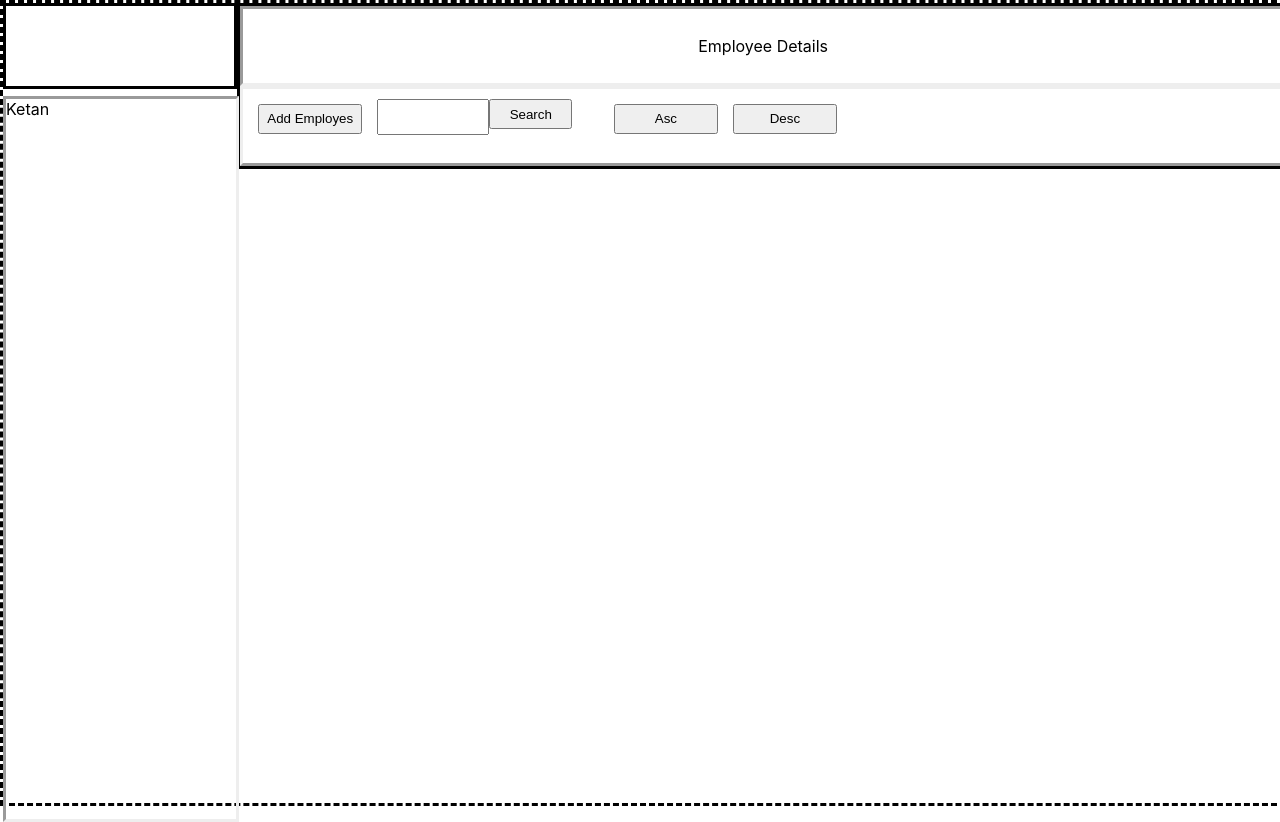
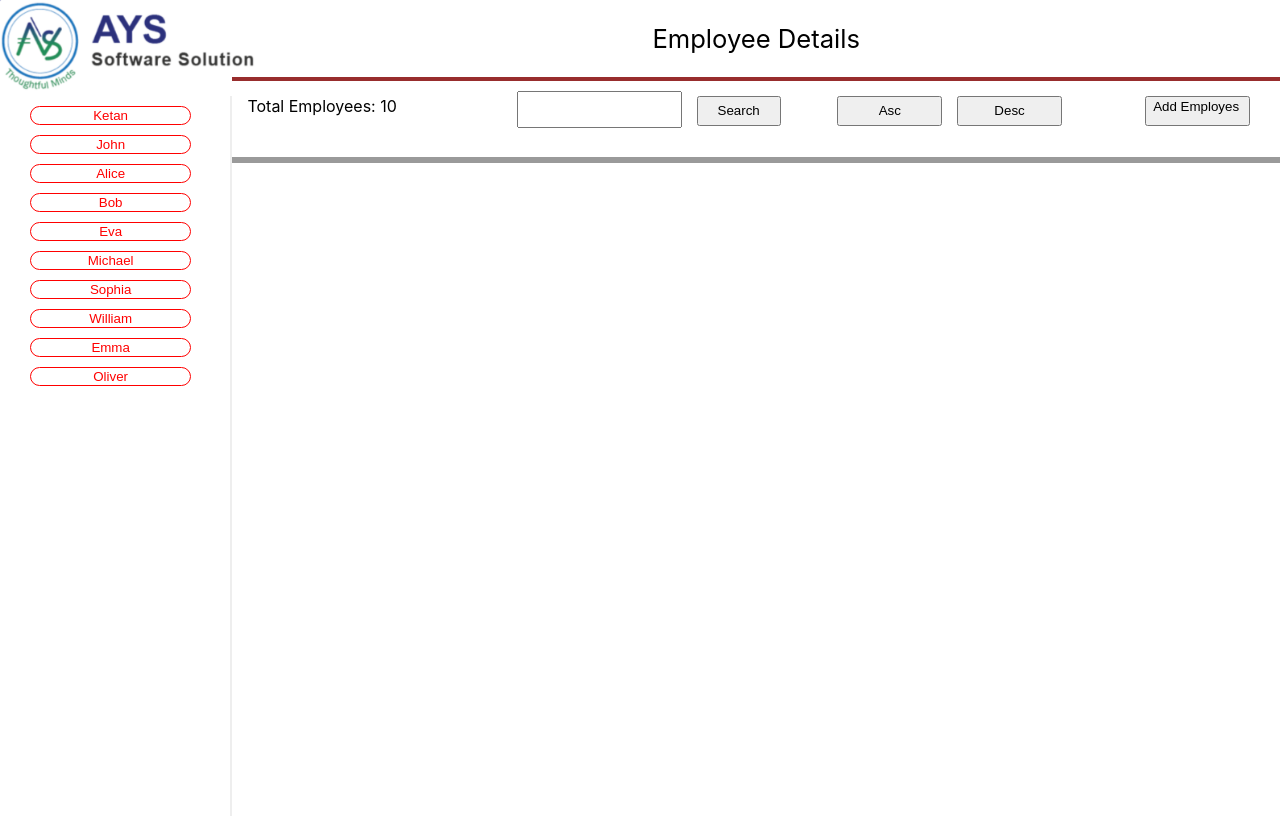
Before and after one commit to KetanRathor/ReactPracticeCodes111, a React (Create React App) app in the folder employee_details/: page / in a window 1280 px wide. Built offline with nearby package versions, Linux system fonts and the light colour scheme.

Commit message:
30/01/24

```diff
--- a/employee_details/src/App.css
+++ b/employee_details/src/App.css
@@ -2,13 +2,16 @@
   display: flex;
   height: 100vh;
   width: 100%;
-  border-style: dashed;
+  /* border-style: dashed; */
 }
 #aysLogo{
   display: flex;
-  height: 10%;
+  /* align-items: center; */
+  /* justify-content: center; */
+  height: 12%;
   width: 18%;
-  border-style: solid;
+  border-right: 2px inset;
+  /* border-style: solid; */
 }
 
 /* img{
@@ -19,17 +22,22 @@
   flex-direction: column;
   height:20%;
   width: 82%;
-  border-style: solid;
+  border-bottom: 3px outset;
+  /* border-style: solid; */
 }
 
 #Header1{
   display: flex;
+  position: relative;
   height: 50%;
-  border-style: inset;
+  /* border-style: inset; */
   justify-content:  center;
   align-items: center;
-
+  border-bottom: 3px outset;
+  border-width: 4px;
+  border-color: rgb(236, 71, 71);
   width: 100%;
+  font-size: 160%;
 
 }
 #ToolBar{
@@ -37,24 +45,30 @@
   height: 50%;
   width: 100%;
 
-  border-style: outset;
+  border-bottom: outset;
 }
 
 #add{
-  margin: 15px;
+  display:flex;
+  position: relative;
+  left: 70%;
+  /* margin: 15px; */
+  margin-top: 15px;
   height: 40%;
   width: 10%;
 }
 #fname{
   margin-top:1%;
   height: 40%;
-  width: 10%;
-  left: 20%;
+  width: 15%;
+  /* left: 20%; */
+  margin-left: 0px;
 }
 #Search{
-  margin-top:1%;
+  /* margin-top:1%; */
   height: 40%;
   width: 8%;
+  margin: 15px;
 }
 #Asc{
   margin: 15px;
@@ -70,11 +84,38 @@
 }
 #EmployeeNavBar{
   display: flex;
+  flex-direction: column;
   position: absolute;
   height: 90%;
   width: 18%;
   top:12%;
-  border-style: inset;
+  /* border-style: inset; */
+  border-right: 2px inset;
+  /* padding-left: 10px;  */
 
 
 }
+#Empnames{
+  display: flex;
+  border: 1px solid;
+  margin-left:30px;
+  margin-top: 10px;
+  border-radius: 15px;
+  width: 70%;
+  align-items: center;
+  justify-content: center;
+  color: red;
+}
+#totalEmployees{
+  margin: 15px;
+}
+
+
+#EmployeeDetails{
+  position: absolute;
+  left: 50%;
+  top: 20%;
+  align-items: center;
+  justify-content: center;
+
+}
--- a/employee_details/src/App.js
+++ b/employee_details/src/App.js
@@ -1,17 +1,67 @@
 import React from 'react';
+import {useState} from 'react';
 import Ayslogo from "./components/Ayslogo";
 import Header from "./components/Header";
 import EmployeeNavBar from "./components/EmployeeNavBar";
+import EmployeeDetails from './components/EmployeeDetails';
 
 import './App.css';
 
+
 function App() {
+const EmployeesData = [
+{ name: "Ketan", Salary: 20000, dID: 1, Designation: "Developer" },
+{ name: "John", Salary: 25000, dID: 2, Designation: "Designer" },
+{ name: "Alice", Salary: 30000, dID: 3, Designation: "Manager" },
+{ name: "Bob", Salary: 22000, dID: 4, Designation: "Developer" },
+{ name: "Eva", Salary: 28000, dID: 5, Designation: "Tester" },
+{ name: "Michael", Salary: 27000, dID: 6, Designation: "Manager" },
+{ name: "Sophia", Salary: 24000, dID: 7, Designation: "Designer" },
+{ name: "William", Salary: 26000, dID: 8, Designation: "Developer" },
+{ name: "Emma", Salary: 29000, dID: 9, Designation: "Tester" },
+{ name: "Oliver", Salary: 31000, dID: 10, Designation: "Manager" }
+];
+
+
+
+  const [employees, setEmployees] = useState(EmployeesData);
+  const [selectedEmployee, setSelectedEmployee] = useState({});
+  const [seacrhInput, setSearchInput] = useState("");
+
+  function handleEmployeeClick (employeeName)  {
+    if (selectedEmployee.name === employeeName) {
+      setSelectedEmployee({});
+    } else {
+      // setSelectedEmployee({name:employeeName});
+      const clickedEmployee = employees.find((employee) => employee.name === employeeName);
+      if (clickedEmployee) {
+        setSelectedEmployee(clickedEmployee);
+      } else {
+        setSelectedEmployee({});
+      }
+    }
+  };
+  function handleSearch(searchValue){
+
+
+    const filteredEmployee = EmployeesData.filter((employee) => employee.name.toLowerCase().includes(searchValue.toLowerCase()));
+      setEmployees(filteredEmployee);
+
+      setSearchInput(searchValue);
+
+
+  }
+
+
   return (
     <div id="App">
       <Ayslogo />
-      <Header/>
+      <Header totalEmployees ={employees.length}
+      onSearch = {handleSearch}
+      />
 
-      <EmployeeNavBar/>
+      <EmployeeNavBar employees={employees} onEmployeeClick = {handleEmployeeClick} selectedEmployee={selectedEmployee}/>
+      <EmployeeDetails employee = {selectedEmployee}/>
     </div>
   );
 }
--- a/employee_details/src/components/Ayslogo.js
+++ b/employee_details/src/components/Ayslogo.js
@@ -3,7 +3,7 @@ function Ayslogo(){
 
     return(
         <div id="aysLogo">
-            {/* <img src="..\AYSLogo.jpg" /> */}
+            <img src="..\AYSLogo1.jpg" alt=""/>
         </div>
     )
     }
--- /dev/null
+++ b/employee_details/src/components/EmployeeDetails.js
@@ -0,0 +1,23 @@
+import React from "react";
+
+function EmployeeDetails(props) {
+    if (Object.keys(props.employee).length > 0) {
+    return (
+        <div id="EmployeeDetails">
+      <div id="EmployeeDetails1">
+        <h2>Employee Details:</h2>
+        <p>Name: {props.employee.name}</p>
+        <p>Salary: {props.employee.Salary}</p>
+        <p>Designation: {props.employee.Designation}</p>
+        <p>dID: {props.employee.dID}</p>
+        <button id="Delete" type="button">Delete</button>
+        <button id="Edit" type="button">Edit</button>
+      </div>
+      </div>
+    );
+  } else {
+    return null;
+  }
+}
+
+export default EmployeeDetails;
--- /dev/null
+++ b/employee_details/src/components/EmployeeNames.js
@@ -0,0 +1,17 @@
+import React from "react";
+function EmployeeNames(props){
+    function handleClick (){
+        props.onClick(props.name)
+    };
+
+    return(
+        <button id = "Empnames"
+        onClick = {handleClick}
+        style={{ backgroundColor: props.isSelected ? "yellow" : "transparent" }}
+        >
+            {props.name}
+        </button>
+
+    );
+}
+export default EmployeeNames;
--- a/employee_details/src/components/EmployeeNavBar.js
+++ b/employee_details/src/components/EmployeeNavBar.js
@@ -1,17 +1,33 @@
 import React from "react";
+import EmployeeNames from "./EmployeeNames";
 
-const employees = [
-    { name: "Ketan", Salary: 20000, dID: 100, Designation: "Developer" },
-    // Add more employee objects as needed
-  ];
-function EmployeeNavBar(){
+
+function EmployeeNavBar(props){
+  function isEmployeeSelected(employeeName) {
+    return props.selectedEmployee.name === employeeName;
+  }
+
+
+  function employeeList(){
+    const list = [];
+
+    for(let i = 0; i<props.employees.length;i++){
+      const employee = props.employees[i];
+      list.push(
+        <EmployeeNames
+        key = {i}
+        name={employee.name}
+        onClick = {props.onEmployeeClick}
+        isSelected={isEmployeeSelected(employee.name)} />
+      )
+    }
+    return list;
+  }
 
 
     return (
         <div id="EmployeeNavBar">
-          {employees.map((employee, index) => (
-            <div key={index}>{employee.name}</div>
-          ))}
+         {employeeList()}
         </div>
       );
 }
--- a/employee_details/src/components/Header.js
+++ b/employee_details/src/components/Header.js
@@ -1,5 +1,11 @@
 import React from "react";
- function Header(){
+ function Header(props){
+    function handleSearchClick(){
+        props.onSearch(props.searchInput);
+    }
+    function handleInputChange(e){
+        props.onSearch(e.target.value)
+    }
 
     return(
         <div id="Header">
@@ -8,9 +14,10 @@ import React from "react";
 
         </div>
         <div id="ToolBar">
+            <p id ="totalEmployees">Total Employees: {props.totalEmployees} </p>
         <button id="add" type="button">Add Employes</button>
-        <input type="text" id="fname" name="fname"/>
-        <button id="Search" type="button">Search</button>
+        <input type="text" id="fname" name="fname" value={props.searchInput} onChange={handleInputChange}/>
+        <button id="Search" type="button" onClick={handleSearchClick}>Search</button>
 
         <button id="Asc" type="button">Asc</button>
         <button id="Desc" type="button">Desc</button>
```
Also changed, not shown: employee_details/public/AYSLogo.jpg (deleted), employee_details/public/AYSLogo1.jpg (added).
